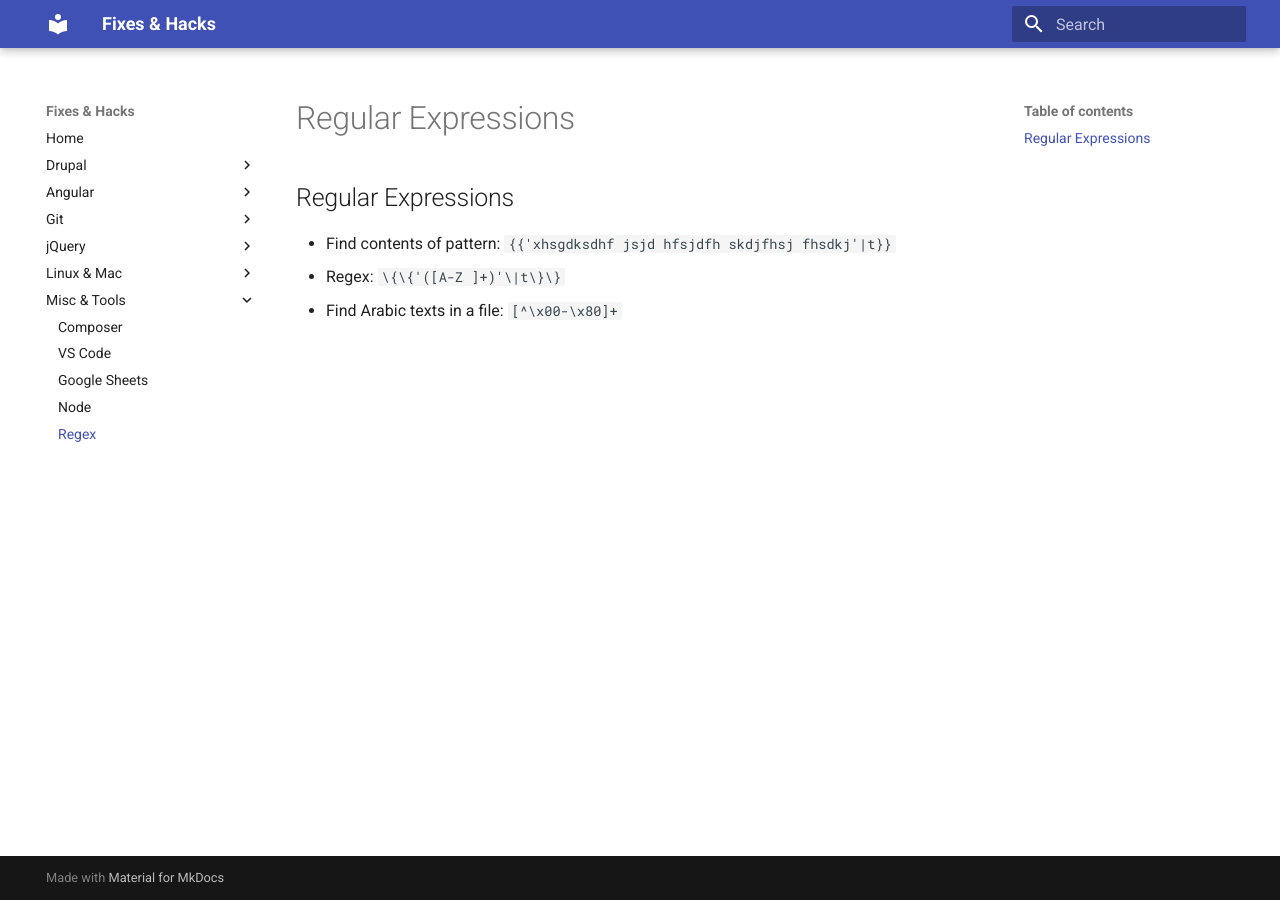
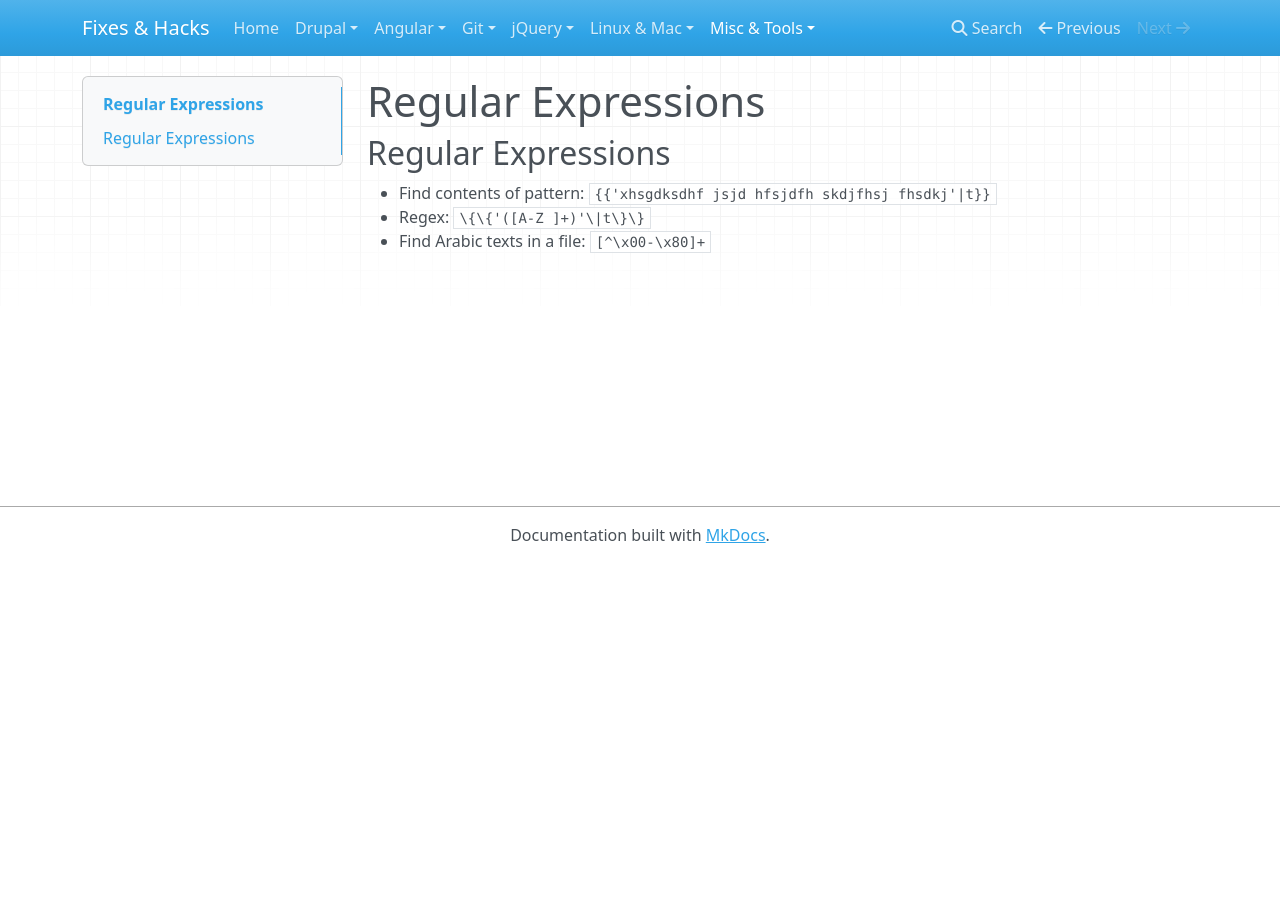
Before and after one commit to razeem/fixes-n-hacks, an MkDocs documentation site: the page built from docs/tools/regex.md, in a window 1280 px wide. Built offline with MkDocs 1.6.1, drawn with Linux system fonts in a browser that asks for light colours; nearby versions of some CDN libraries.

Commit message:
Modified for read the docs

```diff
--- a/mkdocs.yml
+++ b/mkdocs.yml
@@ -1,14 +1,4 @@
 site_name: Fixes & Hacks
-theme:
-  name: material
-  palette:
-    primary: indigo
-    accent: indigo
-  features:
-    - navigation.instant
-    - navigation.top
-    - search.highlight
-    - search.suggest
 nav:
   - Home: index.md
   - Drupal:
```
